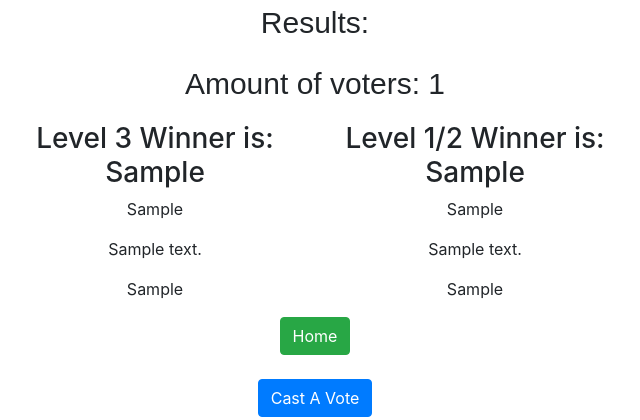
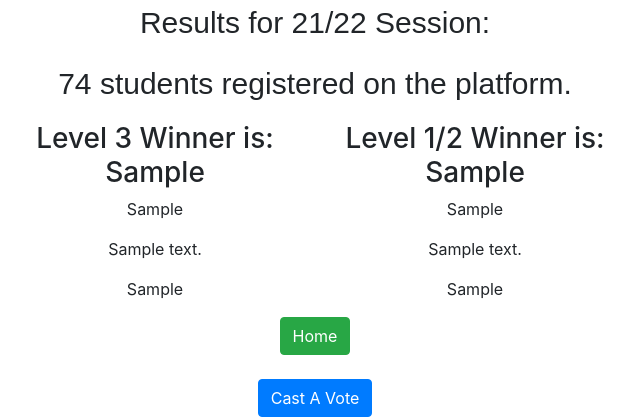
Before and after one commit to dhee-tree/voting-app, a Django app: template templates/vote/results.html in a window 1280 px wide. Shown: the part 185-605 px from the top of the page, without its empty margins (325-965 px from the left). Run offline with Django 4.2, Linux system fonts and the light colour scheme; the template is opened without the code that fills it: most values are stand-ins (such as "Sample title", 1, 10 or a date in 2020); some libraries are stand-ins or nearby versions; some web fonts are replaced.

Commit message:
Few changes

```diff
--- a/static/js/script.js
+++ b/static/js/script.js
@@ -30,7 +30,7 @@ var x = setInterval(function() {
   // If the count down is over, write some text
   if (distance < 0) {
     clearInterval(x);
-    document.getElementById("countdown-note").innerHTML = "Results:"
+    document.getElementById("countdown-note").innerHTML = "Results for 21/22 Session:"
     document.getElementById("countdown").innerHTML = "";
   }
 }, 1000);
--- a/templates/vote/base.html
+++ b/templates/vote/base.html
@@ -31,9 +31,12 @@
 			<br>
 		</div>
 
+		<!--Bootstrap JS-->
 		<script src="https://cdn.jsdelivr.net/npm/jquery@3.5.1/dist/jquery.slim.min.js" integrity="sha384-DfXdz2htPH0lsSSs5nCTpuj/zy4C+OGpamoFVy38MVBnE+IbbVYUew+OrCXaRkfj" crossorigin="anonymous"></script>
 		<script src="https://cdn.jsdelivr.net/npm/bootstrap@4.6.1/dist/js/bootstrap.bundle.min.js" integrity="sha384-fQybjgWLrvvRgtW6bFlB7jaZrFsaBXjsOMm/tB9LTS58ONXgqbR9W8oWht/amnpF" crossorigin="anonymous"></script>
+		<!--Custom JS-->
 		<script src="{% static 'js/script.js' %}"></script>
+		<!--Font Awesome-->
 		<script src="https://kit.fontawesome.com/5d89eac93b.js" crossorigin="anonymous"></script>
 
 	</body>
--- a/templates/vote/results.html
+++ b/templates/vote/results.html
@@ -11,7 +11,8 @@
             <p id="countdown-note" class="note"></p>
             <p id="countdown"></p>
 
-            <p class="note">Amount of voters: {{ total_votes }}</p>
+<!--            <p class="note">Amount of voters: {{ total_votes }}</p>-->
+            <p class="note">74 students registered on the platform.</p>
         </section>
     </div>
 </div>
```
